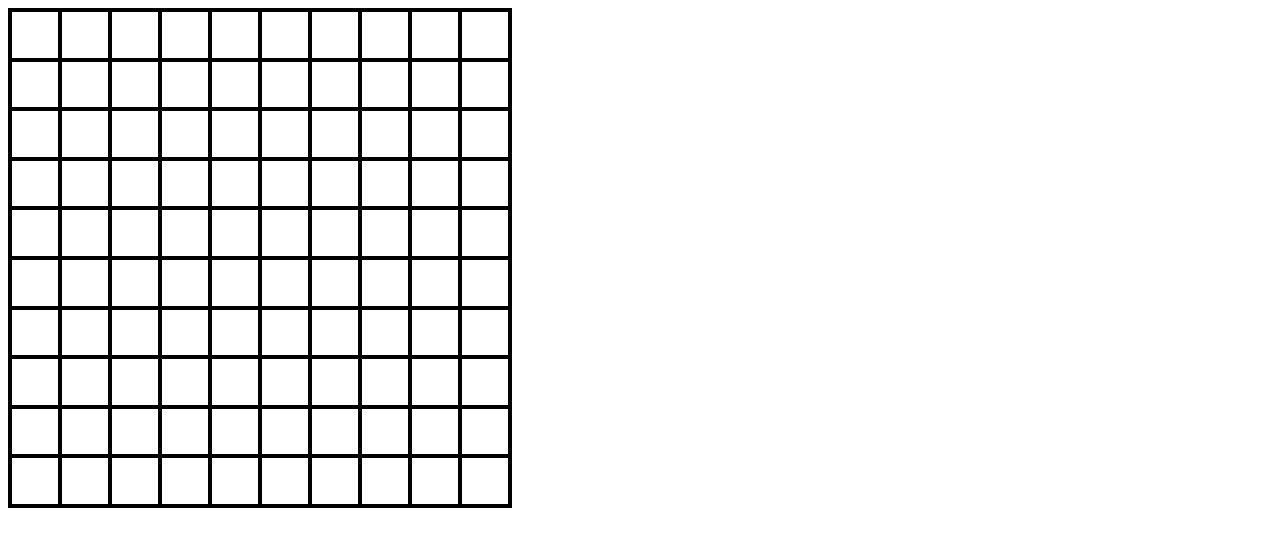
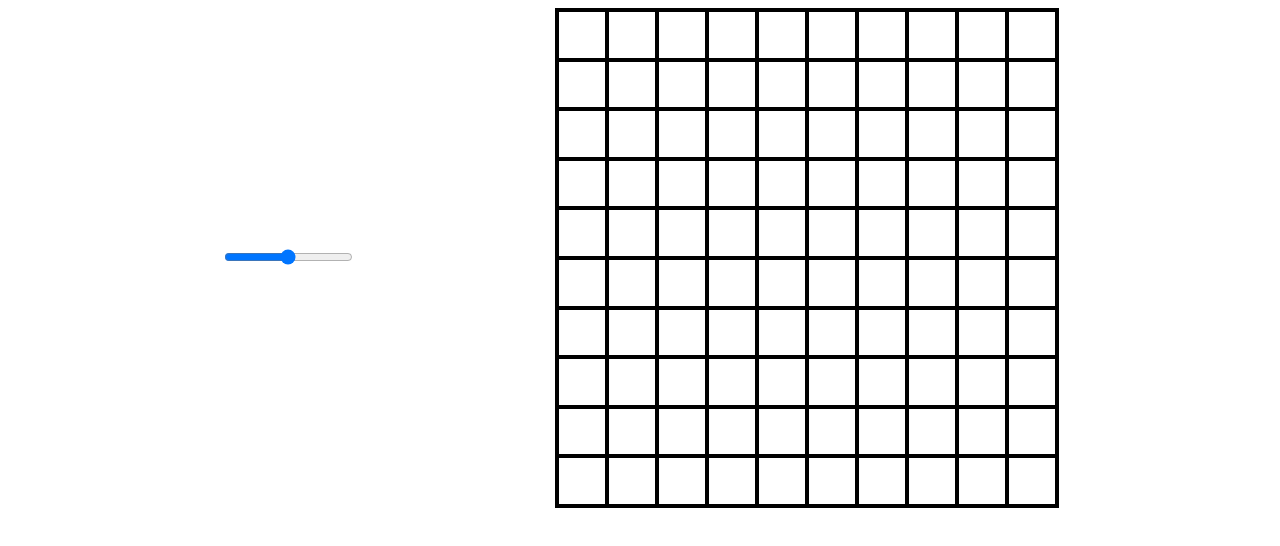
Before and after one commit to anirudhsudhir/etch-a-sketch, a plain HTML site: page index.html in a window 1280 px wide. Drawn offline with Linux system fonts and the light colour scheme.

Commit message:
Improve website structure and add input components

```diff
--- a/index.html
+++ b/index.html
@@ -1,14 +1,23 @@
 <!DOCTYPE html>
 <html>
-    <head>
-        <meta charset="UTF-8">
-        <title>Etch A Sketch</title>
-        <link rel = "stylesheet" href="./style.css">
-        <script src ="./script.js" defer></script>
-    </head>
-    <body>
+
+<head>
+    <meta charset="UTF-8">
+    <title>Etch A Sketch</title>
+    <link rel="stylesheet" href="./style.css">
+    <script src="./script.js" defer></script>
+</head>
+
+<body>
+    <div class="head"></div>
+    <div class="content">
+        <div class="user-input">
+            <input type="range">
+        </div>
         <div class="grid">
+        </div>
+    </div>
+    <div class="footer"></div>
+</body>
 
-        </div>
-    </body>
 </html>
--- a/style.css
+++ b/style.css
@@ -1,3 +1,15 @@
+body {
+    display: flex;
+    flex-direction: column;
+    align-items: center;
+}
+
+.content {
+    display: flex;
+    gap: 200px;
+    align-items: center;
+}
+
 .grid {
     height: 500px;
     width: 500px;
```
